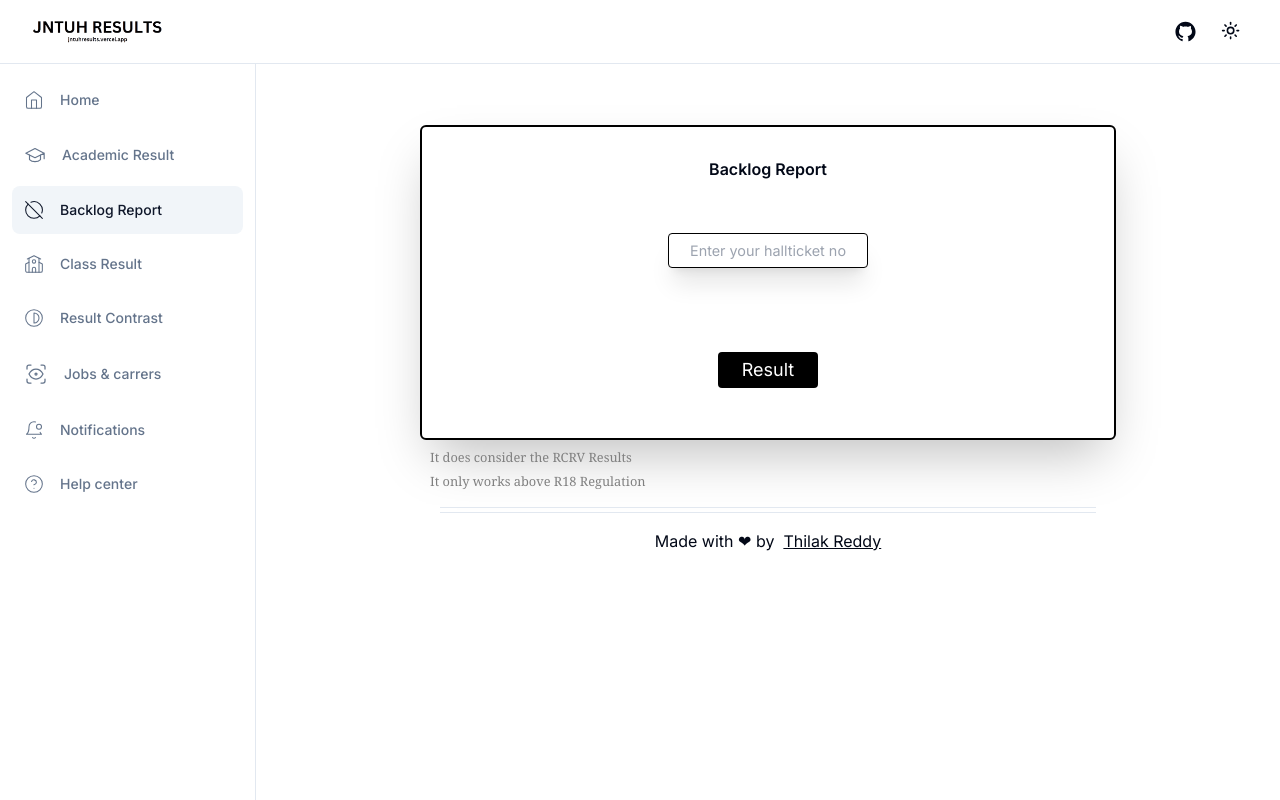
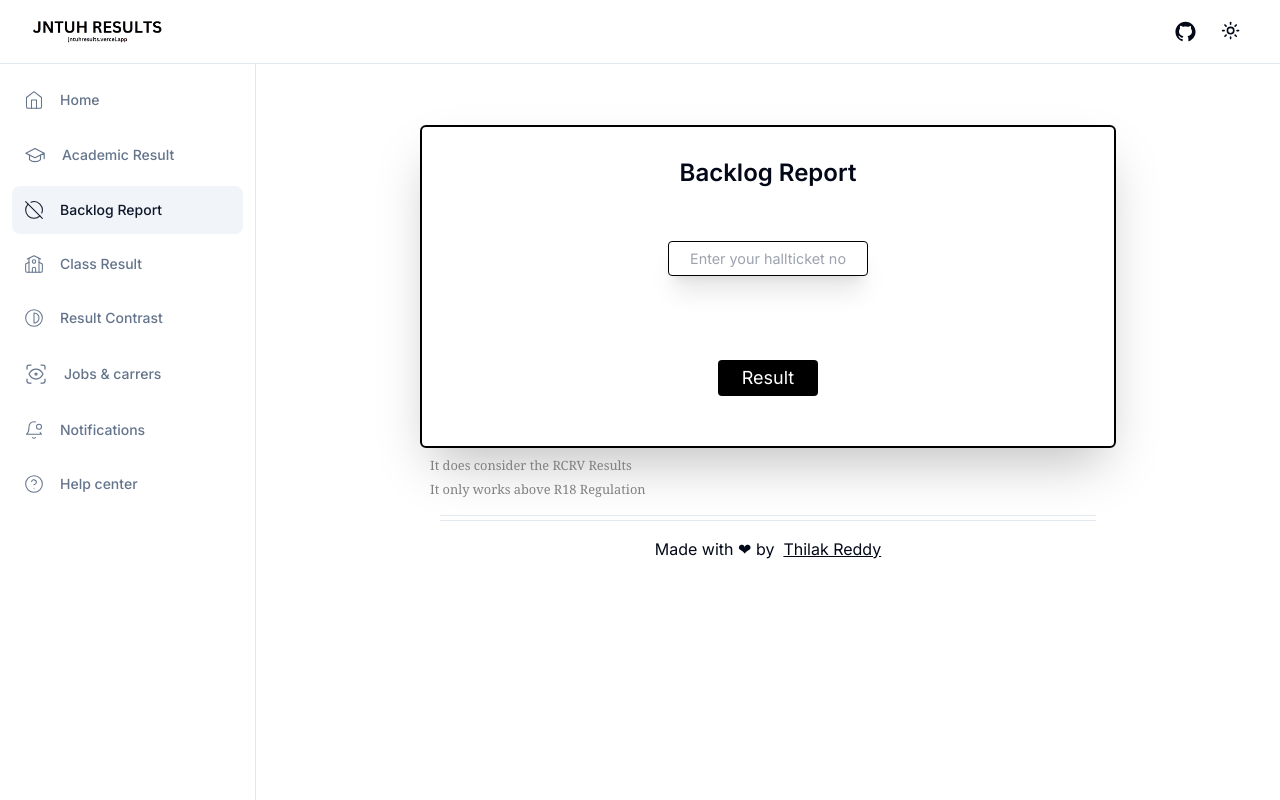
Before and after one commit to ThilakReddyy/JNTUHRESULTS-WEB, a Next.js app: page /backlogreport in a window 1280 px wide. Built offline with nearby package versions, Linux system fonts and the light colour scheme; a web font is replaced by a local one.

Commit message:
change br to mb

```diff
--- a/components/forms/resulthtnoform.tsx
+++ b/components/forms/resulthtnoform.tsx
@@ -19,9 +19,9 @@
   return (
     <div className="flex justify-center  mt-[6%]  mx-[16%] px-10 rounded-md border-black dark:border-white border-2  shadow-2xl   ">
       <div className="pt-[30px] pb-[50px]">
-        <div className="font-semibold text-center">{title}</div>
-        <br />
-        <br />
+        <div className="mb-12 md:text-2xl font-semibold text-center">
+          {title}
+        </div>
         <input
           className="
           text-rounded text-center text-[60%] sm:text-[90%]
```
